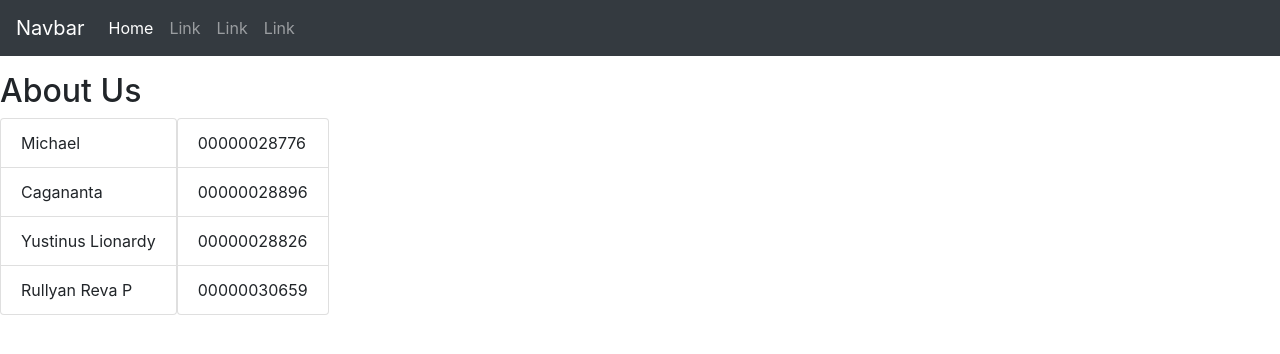
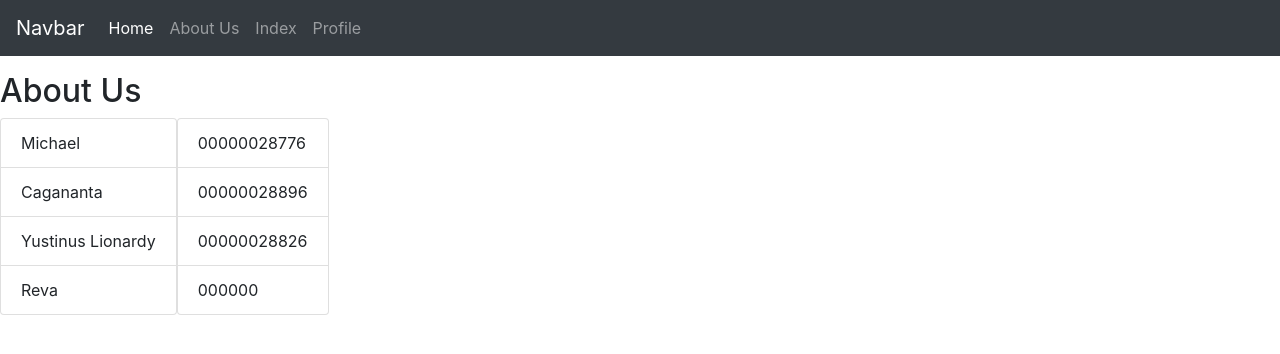
Before and after one commit to Hunai-Lione789/week12-git, a plain HTML site: page aboutUs.html in a window 1280 px wide. Drawn offline with nearby package versions, Linux system fonts and the light colour scheme.

Commit message:
Page About Us

```diff
--- a/aboutUs.html
+++ b/aboutUs.html
@@ -28,16 +28,16 @@
         <div class="collapse navbar-collapse" id="navbarSupportedContent">
             <ul class="navbar-nav mr-auto">
                 <li class="nav-item active">
-                    <a class="nav-link" href="#">Home<span class="sr-only">(current)</span></a>
+                    <a class="nav-link" href="home.html">Home<span class="sr-only">(current)</span></a>
                 </li>
                 <li class="nav-item">
-                    <a class="nav-link" href="#">Link</a>
+                    <a class="nav-link" href="aboutUs.html">About Us</a>
                 </li>
                 <li class="nav-item">
-                    <a class="nav-link" href="#">Link</a>
+                    <a class="nav-link" href="index.html">Index</a>
                 </li>
                 <li class="nav-item">
-                    <a class="nav-link" href="#">Link</a>
+                    <a class="nav-link" href="profile.html">Profile</a>
                 </li>
             </ul>
         </div>
@@ -51,13 +51,13 @@
                 <li class="list-group-item">Michael</li>
                 <li class="list-group-item">Cagananta</li>
                 <li class="list-group-item">Yustinus Lionardy</li>
-                <li class="list-group-item">Rullyan Reva P</li>
+                <li class="list-group-item">Reva</li>
             </ul>
             <ul class="list-group">
                 <li class="list-group-item">00000028776</li>
                 <li class="list-group-item">00000028896</li>
                 <li class="list-group-item">00000028826</li>
-                <li class="list-group-item">00000030659</li>
+                <li class="list-group-item">000000</li>
             </ul>
         </div>
     </div>
```
